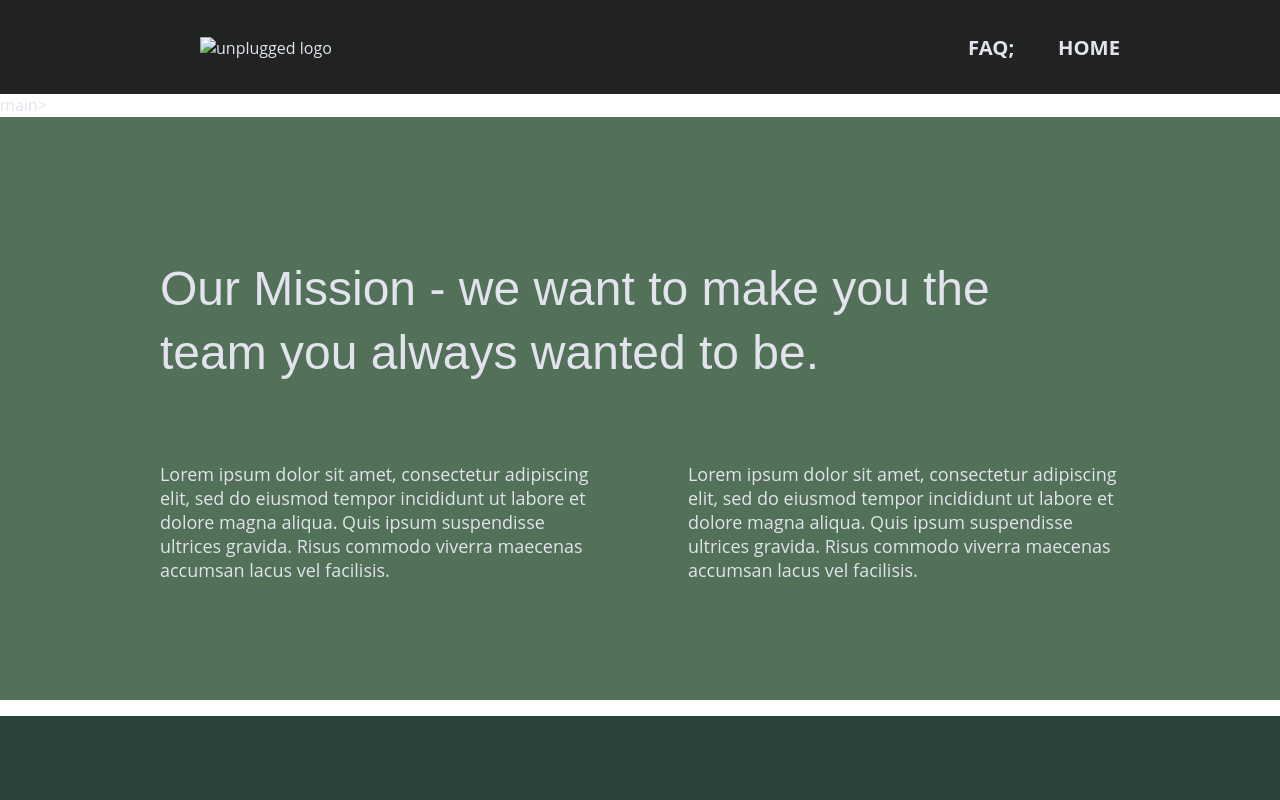
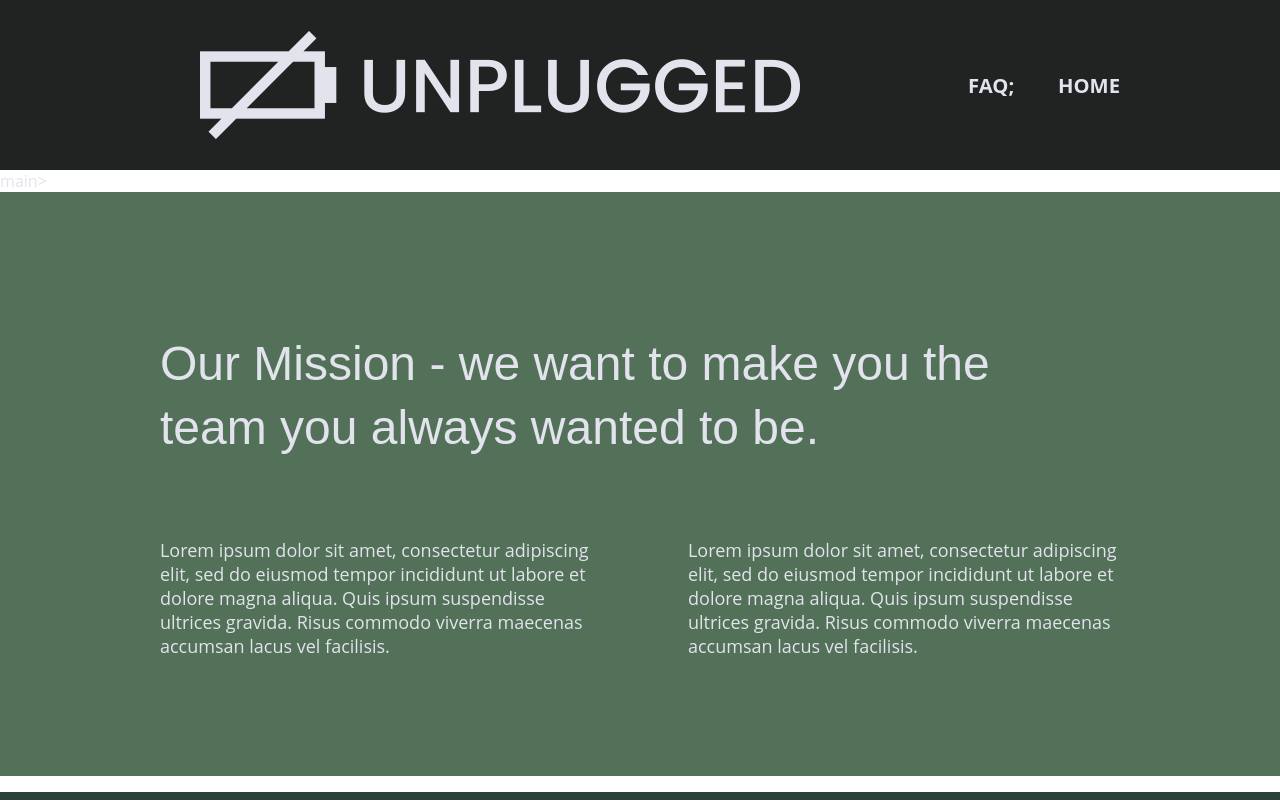
Before and after one commit to mabgray/unplugged-00, a website: page about/index.html in a window 1280 px wide. Shown: the top 800 px of the page. Drawn offline with Linux system fonts and the light colour scheme.

Commit message:
Logo images to index pages

```diff
--- a/about/index.html
+++ b/about/index.html
@@ -27,7 +27,7 @@
     <div class="content-wrapper">
       <figure>
     <a href="#">
-      <img src="" alt="unplugged logo">
+      <img src="../img/unpluggedlogo.png" alt="unplugged logo">
     </a>
   </figure>
   <div class="header-divider"></div>
```
Also changed, not shown: faq/index.html (+1 -1 lines), index.html (+1 -1 lines), img/unpluggedlogo.png (added).
